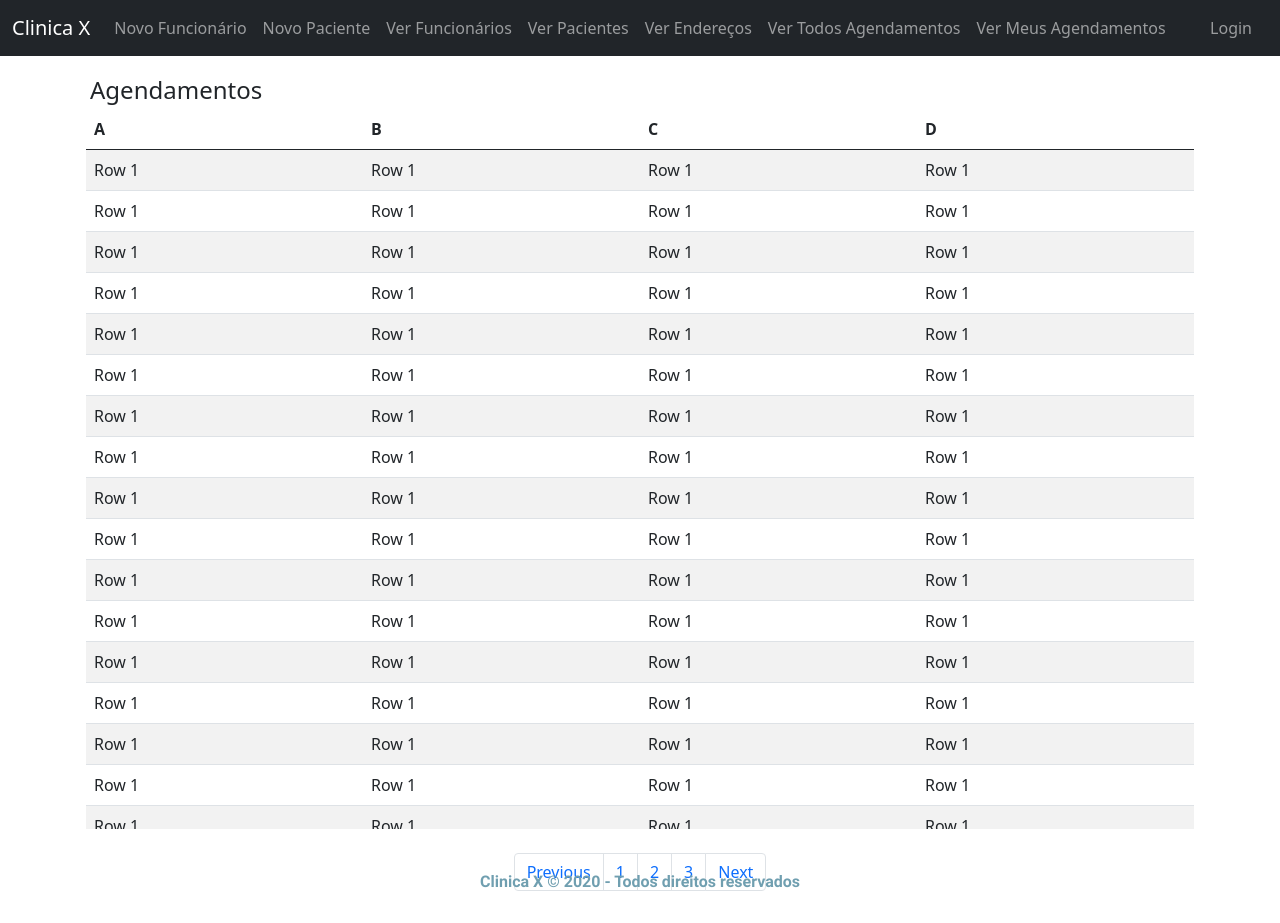
After one commit to rafael2ll/ppi_trabalho, a PHP site: page /private/list/agendamentos.php in a window 1280 px wide. The commit adds this page. Run offline with PHP 8.4, Linux system fonts and the light colour scheme.

Commit message:
php nav and footer structure

```diff
--- a/css/style.css
+++ b/css/style.css
@@ -57,4 +57,19 @@ footer {
 
 footer > p {
     text-align: center;
+    margin-bottom: 0;
 }
+
+.center-horizontal {
+    display: flex;
+    justify-content: center;
+}
+
+.table-scrollbar {
+    height: 45em;
+    overflow: auto;
+}
+
+.table-wrapper-scroll-y {
+    display: block;
+}
--- /dev/null
+++ b/footer.html
@@ -0,0 +1,3 @@
+<footer>
+    <p>Clinica X © 2020 - Todos direitos reservados</p>
+</footer>
--- /dev/null
+++ b/private/list/agendamentos.php
@@ -0,0 +1,166 @@
+<!doctype html>
+<html lang="pt-BR">
+
+<head>
+    <meta charset="utf-8">
+    <meta name="viewport" content="width=device-width, initial-scale=1">
+    <link rel="stylesheet" href="../../css/style.css">
+    <title>Listagem de Agendamentos</title>
+
+    <!-- Bootstrap CSS -->
+    <link href="https://cdn.jsdelivr.net/npm/bootstrap@5.0.0-alpha3/dist/css/bootstrap.min.css" rel="stylesheet"
+          integrity="sha384-CuOF+2SnTUfTwSZjCXf01h7uYhfOBuxIhGKPbfEJ3+FqH/s6cIFN9bGr1HmAg4fQ" crossorigin="anonymous">
+
+</head>
+
+<body>
+<?php
+include "../navbar.html";
+?>
+<main class="container p-3">
+    <h4 class="p-1 mb-0">Agendamentos</h4>
+    <div class="table-scrollbar table-wrapper-scroll-y mb-4">
+        <table class="table table-striped table-hover mb-0">
+            <thead>
+            <tr>
+                <th scope="col">A</th>
+                <th scope="col">B</th>
+                <th scope="col">C</th>
+                <th scope="col">D</th>
+            </tr>
+            </thead>
+            <tbody>
+            <tr>
+                <td>Row 1</td>
+                <td>Row 1</td>
+                <td>Row 1</td>
+                <td>Row 1</td>
+            </tr>
+            <tr>
+                <td>Row 1</td>
+                <td>Row 1</td>
+                <td>Row 1</td>
+                <td>Row 1</td>
+            </tr>
+            <tr>
+                <td>Row 1</td>
+                <td>Row 1</td>
+                <td>Row 1</td>
+                <td>Row 1</td>
+            </tr>
+            <tr>
+                <td>Row 1</td>
+                <td>Row 1</td>
+                <td>Row 1</td>
+                <td>Row 1</td>
+            </tr>
+            <tr>
+                <td>Row 1</td>
+                <td>Row 1</td>
+                <td>Row 1</td>
+                <td>Row 1</td>
+            </tr>
+            <tr>
+                <td>Row 1</td>
+                <td>Row 1</td>
+                <td>Row 1</td>
+                <td>Row 1</td>
+            </tr>
+            <tr>
+                <td>Row 1</td>
+                <td>Row 1</td>
+                <td>Row 1</td>
+                <td>Row 1</td>
+            </tr>
+            <tr>
+                <td>Row 1</td>
+                <td>Row 1</td>
+                <td>Row 1</td>
+                <td>Row 1</td>
+            </tr>
+            <tr>
+                <td>Row 1</td>
+                <td>Row 1</td>
+                <td>Row 1</td>
+                <td>Row 1</td>
+            </tr>
+            <tr>
+                <td>Row 1</td>
+                <td>Row 1</td>
+                <td>Row 1</td>
+                <td>Row 1</td>
+            </tr>
+            <tr>
+                <td>Row 1</td>
+                <td>Row 1</td>
+                <td>Row 1</td>
+                <td>Row 1</td>
+            </tr>
+            <tr>
+                <td>Row 1</td>
+                <td>Row 1</td>
+                <td>Row 1</td>
+                <td>Row 1</td>
+            </tr>
+            <tr>
+                <td>Row 1</td>
+                <td>Row 1</td>
+                <td>Row 1</td>
+                <td>Row 1</td>
+            </tr>
+            <tr>
+                <td>Row 1</td>
+                <td>Row 1</td>
+                <td>Row 1</td>
+                <td>Row 1</td>
+            </tr>
+            <tr>
+                <td>Row 1</td>
+                <td>Row 1</td>
+                <td>Row 1</td>
+                <td>Row 1</td>
+            </tr>
+            <tr>
+                <td>Row 1</td>
+                <td>Row 1</td>
+                <td>Row 1</td>
+                <td>Row 1</td>
+            </tr>
+            <tr>
+                <td>Row 1</td>
+                <td>Row 1</td>
+                <td>Row 1</td>
+                <td>Row 1</td>
+            </tr>
+            <tr>
+                <td>Row 1</td>
+                <td>Row 1</td>
+                <td>Row 1</td>
+                <td>Row 1</td>
+            </tr>
+            <tr>
+                <td>Row 1</td>
+                <td>Row 1</td>
+                <td>Row 1</td>
+                <td>Row 1</td>
+            </tr>
+            </tbody>
+        </table>
+    </div>
+    <nav aria-label="Page navigation">
+        <ul class="pagination justify-content-center">
+            <li class="page-item"><a class="page-link" href="#">Previous</a></li>
+            <li class="page-item"><a class="page-link" href="#">1</a></li>
+            <li class="page-item"><a class="page-link" href="#">2</a></li>
+            <li class="page-item"><a class="page-link" href="#">3</a></li>
+            <li class="page-item"><a class="page-link" href="#">Next</a></li>
+        </ul>
+    </nav>
+</main>
+<?php
+include "../../footer.html";
+?>
+<script src="https://cdn.jsdelivr.net/npm/bootstrap@5.0.0-alpha3/dist/js/bootstrap.bundle.min.js"
+        integrity="sha384-popRpmFF9JQgExhfw5tZT4I9/CI5e2QcuUZPOVXb1m7qUmeR2b50u+YFEYe1wgzy"
+</body>
+</html>
--- /dev/null
+++ b/private/navbar.html
@@ -0,0 +1,36 @@
+<!DOCTYPE html>
+<nav class="navbar navbar-expand-lg navbar-dark bg-dark">
+    <div class="container-fluid">
+        <a class="navbar-brand" href="#">Clinica X</a>
+        <button class="navbar-toggler" type="button" data-bs-toggle="collapse" data-bs-target="#navbarNavAltMarkup"
+                aria-controls="navbarNavAltMarkup" aria-expanded="false" aria-label="Toggle navigation">
+            <span class="navbar-toggler-icon"></span>
+        </button>
+        <div class="collapse navbar-collapse" id="navbarNavAltMarkup">
+            <ul class="navbar-nav">
+                <li class="nav-item">
+                    <a class="nav-link" href="home.html">Novo Funcionário</a>
+                </li>
+                <li class="nav-item">
+                    <a class="nav-link" href="galeria.html">Novo Paciente</a>
+                </li>
+                <li class="nav-item">
+                    <a class="nav-link" href="agendamento.html">Ver Funcionários</a>
+                </li>
+                <li class="nav-item">
+                    <a class="nav-link" href="agendamento.html">Ver Pacientes</a>
+                </li>
+                <li class="nav-item">
+                    <a class="nav-link" href="/private/list/enderecos.php">Ver Endereços</a>
+                </li>
+                <li class="nav-item">
+                    <a class="nav-link" href="/private/list/agendamentos.php">Ver Todos Agendamentos</a>
+                </li>
+                <li class="nav-item">
+                    <a class="nav-link" href="/private/list/meus_agendamentos.php">Ver Meus Agendamentos</a>
+                </li>
+            </ul>
+        </div>
+        <a class="navbar-text nav-link" href="login.html">Login</a>
+    </div>
+</nav>
```
Also changed, not shown: private/list/enderecos.php (added, +58 -0 lines), private/list/meus_agendamentos.php (added, +130 -0 lines), public/agendamento.php (renamed from public/agendamento.html, +6 -22 lines), public/navbar.html (added, +19 -0 lines), 1 other file.
